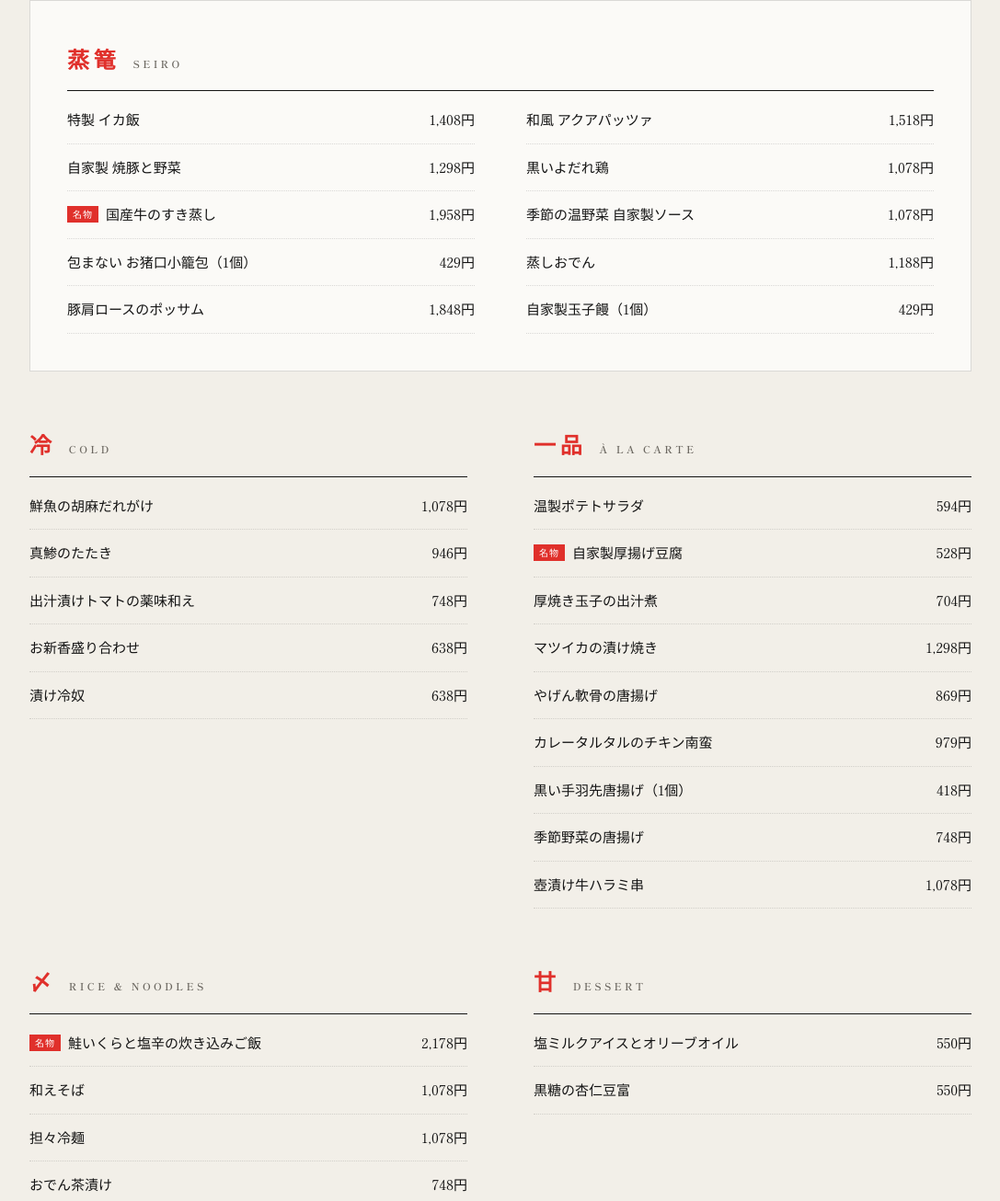
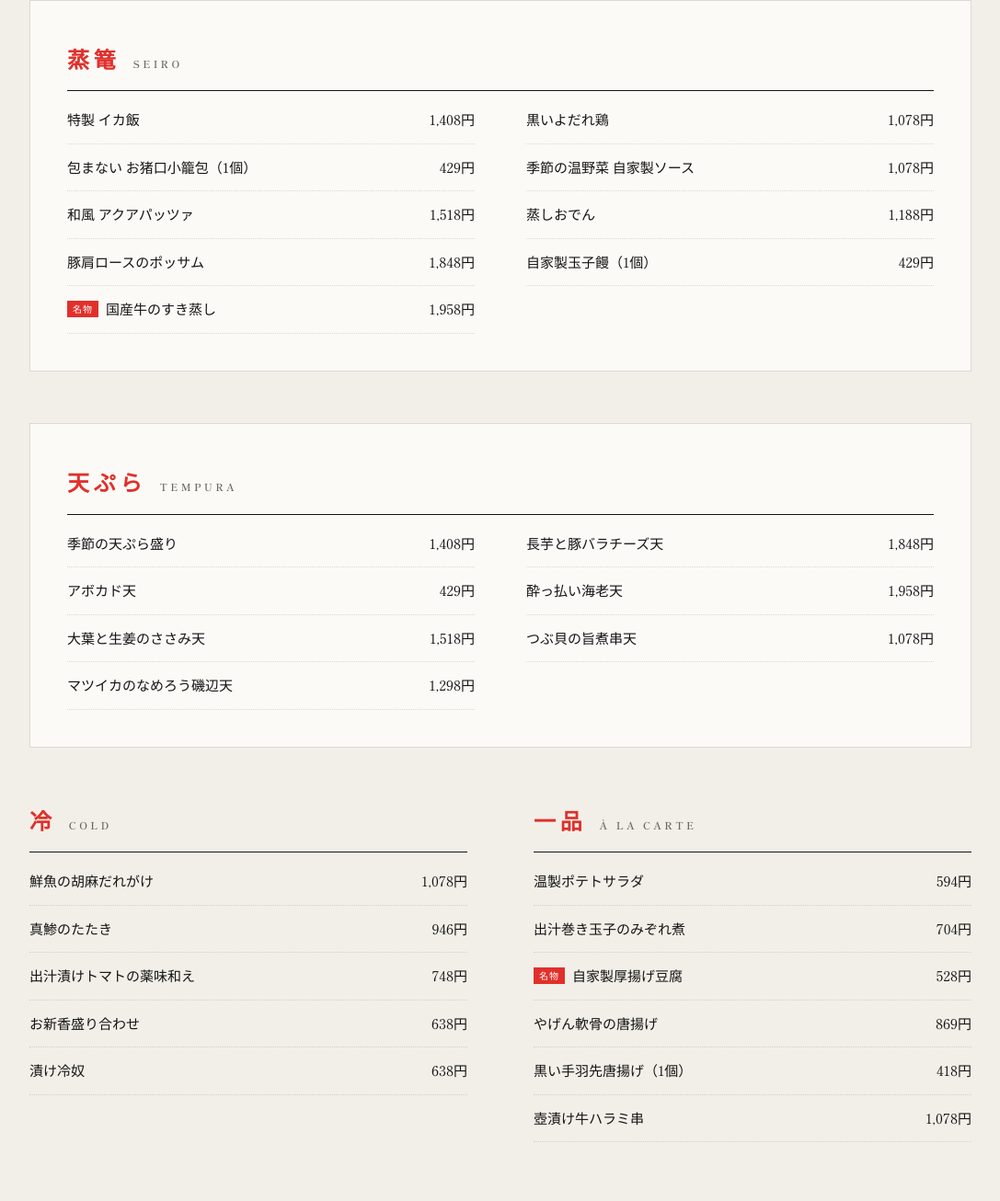
Before and after one commit to koheihamada/koheihamada.github.io, a plain HTML site: page conosuke.html in a window 1280 px wide. Shown: the part 3801-5107 px from the top of the page at 92% size, without its empty margins (96-1183 px from the left). Drawn offline with Linux system fonts and the light colour scheme.

Commit message:
conosuke: お品書きを最新版に更新（天ぷら追加、一品・〆の入れ替え）
Co-Authored-By: Claude Opus 5.5 <noreply@anthropic.com>
Claude-Session: https://claude.ai/code/session_01UYZs3Q1wyZh8pWaPgTxGEr

```diff
--- a/conosuke.html
+++ b/conosuke.html
@@ -215,7 +215,7 @@
       </div>
     </section>
 
-    <div class="band" role="img" aria-label="蒸篭料理と揚げもの、椀もの">
+    <div class="band" role="img" aria-label="蒸篭料理と天ぷら、椀もの">
       <img src="/src/conosuke/spread.jpg" alt="" width="1400" height="1050" loading="lazy">
       <p>蒸して、炊いて、<br>酒をひとくち。</p>
     </div>
@@ -226,7 +226,7 @@
       <div class="dishes-grid">
         <figure class="d1"><img src="/src/conosuke/seiro-top.jpg" alt="鮭といくら、きのこを盛った蒸篭" width="1400" height="1050" loading="lazy"><figcaption>蒸篭いっぱいの鮭といくら</figcaption></figure>
         <figure class="d2"><img src="/src/conosuke/shoronpo.jpg" alt="お猪口に入った包まない小籠包" width="1400" height="1050" loading="lazy"><figcaption>包まない お猪口小籠包</figcaption></figure>
-        <figure class="d3"><img src="/src/conosuke/agemono.jpg" alt="海老と鶏、海苔巻きの揚げもの" width="1400" height="1050" loading="lazy"><figcaption>揚げもの</figcaption></figure>
+        <figure class="d3"><img src="/src/conosuke/agemono.jpg" alt="海老、ささみ、磯辺天の天ぷら盛り" width="1400" height="1050" loading="lazy"><figcaption>季節の天ぷら盛り</figcaption></figure>
         <figure class="d4"><img src="/src/conosuke/wan.jpg" alt="きのこといくらの椀" width="1400" height="1050" loading="lazy"><figcaption>きのこといくらの椀</figcaption></figure>
         <figure class="d5"><img src="/src/conosuke/seiro-close.jpg" alt="鮭といくらの蒸篭" width="1400" height="1050" loading="lazy"><figcaption>季節の蒸篭</figcaption></figure>
       </div>
@@ -247,15 +247,29 @@
         <h3><span class="jp">蒸篭</span><span class="en">Seiro</span></h3>
         <ul>
           <li><span class="nm">特製 イカ飯</span><span class="pr">1,408円</span></li>
-          <li><span class="nm">自家製 焼豚と野菜</span><span class="pr">1,298円</span></li>
+          <li><span class="nm">包まない お猪口小籠包（1個）</span><span class="pr">429円</span></li>
+          <li><span class="nm">和風 アクアパッツァ</span><span class="pr">1,518円</span></li>
+          <li><span class="nm">豚肩ロースのポッサム</span><span class="pr">1,848円</span></li>
           <li><span class="nm"><span class="rec">名物</span>国産牛のすき蒸し</span><span class="pr">1,958円</span></li>
-          <li><span class="nm">包まない お猪口小籠包（1個）</span><span class="pr">429円</span></li>
-          <li><span class="nm">豚肩ロースのポッサム</span><span class="pr">1,848円</span></li>
-          <li><span class="nm">和風 アクアパッツァ</span><span class="pr">1,518円</span></li>
           <li><span class="nm">黒いよだれ鶏</span><span class="pr">1,078円</span></li>
           <li><span class="nm">季節の温野菜 自家製ソース</span><span class="pr">1,078円</span></li>
           <li><span class="nm">蒸しおでん</span><span class="pr">1,188円</span></li>
           <li><span class="nm">自家製玉子饅（1個）</span><span class="pr">429円</span></li>
+        </ul>
+      </section>
+      </div>
+
+      <div class="seiro">
+      <section class="cat">
+        <h3><span class="jp">天ぷら</span><span class="en">Tempura</span></h3>
+        <ul>
+          <li><span class="nm">季節の天ぷら盛り</span><span class="pr">1,408円</span></li>
+          <li><span class="nm">アボカド天</span><span class="pr">429円</span></li>
+          <li><span class="nm">大葉と生姜のささみ天</span><span class="pr">1,518円</span></li>
+          <li><span class="nm">マツイカのなめろう磯辺天</span><span class="pr">1,298円</span></li>
+          <li><span class="nm">長芋と豚バラチーズ天</span><span class="pr">1,848円</span></li>
+          <li><span class="nm">酔っ払い海老天</span><span class="pr">1,958円</span></li>
+          <li><span class="nm">つぶ貝の旨煮串天</span><span class="pr">1,078円</span></li>
         </ul>
       </section>
       </div>
@@ -275,32 +289,29 @@
         <h3><span class="jp">一品</span><span class="en">À la carte</span></h3>
         <ul>
           <li><span class="nm">温製ポテトサラダ</span><span class="pr">594円</span></li>
+          <li><span class="nm">出汁巻き玉子のみぞれ煮</span><span class="pr">704円</span></li>
           <li><span class="nm"><span class="rec">名物</span>自家製厚揚げ豆腐</span><span class="pr">528円</span></li>
-          <li><span class="nm">厚焼き玉子の出汁煮</span><span class="pr">704円</span></li>
-          <li><span class="nm">マツイカの漬け焼き</span><span class="pr">1,298円</span></li>
           <li><span class="nm">やげん軟骨の唐揚げ</span><span class="pr">869円</span></li>
-          <li><span class="nm">カレータルタルのチキン南蛮</span><span class="pr">979円</span></li>
           <li><span class="nm">黒い手羽先唐揚げ（1個）</span><span class="pr">418円</span></li>
-          <li><span class="nm">季節野菜の唐揚げ</span><span class="pr">748円</span></li>
           <li><span class="nm">壺漬け牛ハラミ串</span><span class="pr">1,078円</span></li>
         </ul>
       </section>
       <section class="cat">
         <h3><span class="jp">〆</span><span class="en">Rice &amp; Noodles</span></h3>
         <ul>
+          <li><span class="nm">担々冷麺</span><span class="pr">1,078円</span></li>
+          <li><span class="nm">蒸しおにぎり（自家製生八味・梅ちりめん）</span><span class="pr">各 374円</span></li>
+          <li><span class="nm">おでん茶漬け</span><span class="pr">748円</span></li>
           <li><span class="nm"><span class="rec">名物</span>鮭いくらと塩辛の炊き込みご飯</span><span class="pr">2,178円</span></li>
           <li><span class="nm">和えそば</span><span class="pr">1,078円</span></li>
-          <li><span class="nm">担々冷麺</span><span class="pr">1,078円</span></li>
-          <li><span class="nm">おでん茶漬け</span><span class="pr">748円</span></li>
-          <li><span class="nm">蒸しおにぎり（自家製生八味・梅ちりめん）各</span><span class="pr">374円</span></li>
           <li><span class="nm">味噌汁</span><span class="pr">275円</span></li>
         </ul>
       </section>
       <section class="cat">
         <h3><span class="jp">甘</span><span class="en">Dessert</span></h3>
         <ul>
+          <li><span class="nm">黒糖の杏仁豆富</span><span class="pr">550円</span></li>
           <li><span class="nm">塩ミルクアイスとオリーブオイル</span><span class="pr">550円</span></li>
-          <li><span class="nm">黒糖の杏仁豆富</span><span class="pr">550円</span></li>
         </ul>
       </section>
       </div>
```
